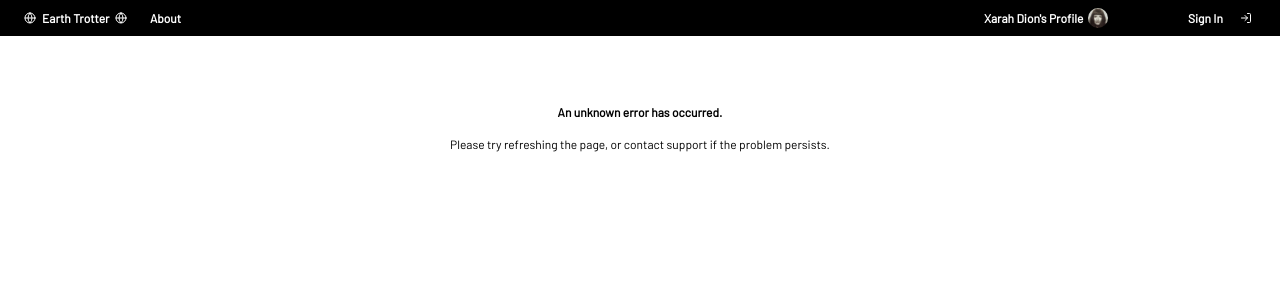
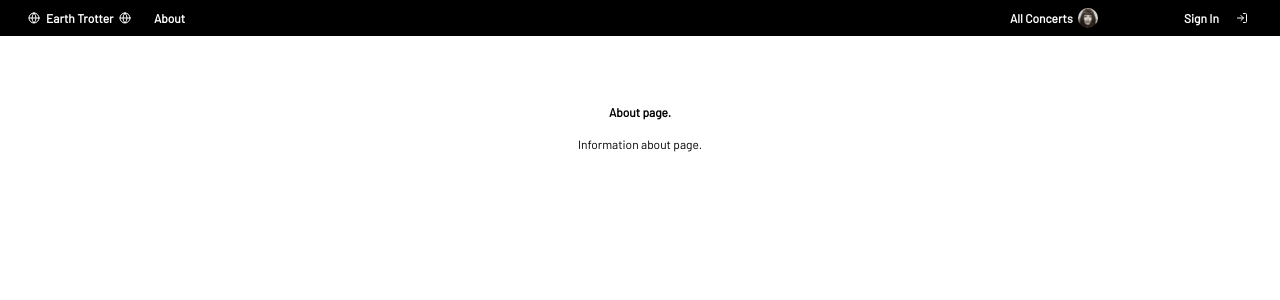
Before and after one commit to XarahDion/final-project, a React (Create React App) app in the folder client/: page /about in a window 1280 px wide. Shown: the top 300 px of the page. Built offline with nearby package versions, Linux system fonts and the light colour scheme; no server answers.

Commit message:
bug fixes + cleanup

```diff
--- a/client/src/components/About.js
+++ b/client/src/components/About.js
@@ -3,8 +3,8 @@ import styled from "styled-components";
 const About = () => {
     return (
     <Wrapper>
-        <Span>An unknown error has occurred.</Span>
-        <Refresh>Please try refreshing the page, or contact support if the problem persists.</Refresh>
+        <Span>About page.</Span>
+        <Refresh>Information about page.</Refresh>
     </Wrapper>
         )
 };
--- a/client/src/components/Concerts.js
+++ b/client/src/components/Concerts.js
@@ -31,7 +31,7 @@ const Concerts = () => {
         .catch((error) => {
             setError(true);
         })
-    }, [ concerts])
+    }, [])
 
     return (
         <Main>
@@ -40,8 +40,8 @@ const Concerts = () => {
                 <Name>Concert Collection</Name>
                 {Object.values(concerts).map((concert) => {
                     return (
-                        <Tippy content={<Span>Go to {concert.city}, {concert.country}</Span>}>
-                        <TravelDiv key={concert._id} onClick={(e) => handleClick(e, concert)}>
+                        <Tippy key={concert._id} content={<Span>Go to {concert.city}, {concert.country}</Span>}>
+                        <TravelDiv onClick={(e) => handleClick(e, concert)}>
                             <Div>{concert.date}</Div>
                             <Div>{concert.venue}</Div>
                             <Div >{concert.city}, {concert.country}</Div>
--- a/client/src/components/Header/DropDown.js
+++ b/client/src/components/Header/DropDown.js
@@ -1,83 +1,28 @@
 import { Link, useLocation } from "react-router-dom";
-import LoginButton from "./LoginButton";
-import LogoutButton from "./LogoutButton";
-import avatar from "../../assets/avatar.jpg";
 import styled from "styled-components";
 
-const DropDown = ({user, years, handleYears}) => {
+const Dropdown = ({user, isAuthenticated, years, handleYears}) => {
 
     return (
-        <>
         <Container>
         {useLocation().pathname === "/" ?
         <label>
-            {user ? `${user.name}'s Travels :` : "Xarah Dion's Concerts :"}
+            {isAuthenticated ? `${user.name}'s Travels :` : "Xarah Dion's Concerts :"}
             <Select onChange={handleYears}>
             <option value="">Select a year...</option>
             {!years ? <h1>Loading...</h1>
             : years.map ((year) => {
                 return  (
-                    <option value={year}>{year}</option>
+                    <option key={year} value={year}>{year}</option>
                 )
             })}
             </Select>
         </label>
-        : <></>}
-    </Container>
-    <Div>
-        {user ?
-        <>
-        <Profile to="/profile">
-            <Greet>
-                {user.name}'s Profile
-                {user?.picture &&
-                <Img async="on" src={user.picture} alt={user?.name} />
-                }
-            </Greet>
-        </Profile>
-        <LogoutButton />
-        </>
-        :
-        <>
-        <Profile to="/concerts">
-            <Greet>
-                Xarah Dion's Profile
-                <Img async="on" src={avatar} alt="Xarah" />
-            </Greet>
-        </Profile>
-        <LoginButton />
-        </>}
-    </Div>
-    </>
+        :<></>}
+        </Container>
     )
 };
 
-const Profile = styled(Link)`
-    cursor: pointer;
-`
-const Img = styled.img`
-    border-radius: 50%;
-    height: 20px;
-    margin-left: 5px;
-`
-const Div = styled.div`
-    display: flex;
-    align-items: center;
-`
-const Greet = styled.button`
-    font-weight: 600;
-    height: 28px;
-    width: 200px;
-    display: flex;
-    align-items: center;
-    border-radius: 5px;
-    font-size: 12px;
-    color: white;
-    background-color: black;
-    &:hover{
-        cursor: pointer;
-    }
-`
 const Select = styled.select`
     margin-left: 5px;
     border-radius: 3px;
@@ -88,4 +33,4 @@ const Container = styled.div`
     font-weight: 200;
 `
 
-export default DropDown;
+export default Dropdown;
--- a/client/src/components/Header/Header.js
+++ b/client/src/components/Header/Header.js
@@ -3,12 +3,12 @@ import { useState, useEffect, useContext } from "react";
 import { UserContext } from '../hooks/UserContext';
 import {useAuth0} from "@auth0/auth0-react";
 import { FiGlobe } from "react-icons/fi";
-import DropDown from "./DropDown";
+import UserMenu from "./UserMenu";
 
 const Header = () =>{
     const [years, setYears] = useState([]);
     const { handleYears } = useContext(UserContext)
-    const { user } = useAuth0();
+    const { user, isAuthenticated, isLoading } = useAuth0();
 
     useEffect ( () => {
         if (user)
@@ -56,7 +56,11 @@ const Header = () =>{
                     <Span>About</Span>
                 </Greet>
             </Div>
-            <DropDown user={user} handleYears={handleYears} years={years} />
+            <UserMenu user={user}
+                isAuthenticated={isAuthenticated}
+                isLoading={isLoading}
+                handleYears={handleYears}
+                years={years} />
         </Wrapper>
     )
 };
@@ -71,7 +75,6 @@ const Greet = styled.button`
     width: 120px;
     display: flex;
     align-items: center;
-    border-radius: 5px;
     font-size: 12px;
     color: white;
     background-color: black;
@@ -87,7 +90,7 @@ const Span = styled.p`
 const Wrapper = styled.div`
     font-size: 12px;
     font-weight: 600;
-    padding: 4px 20px;
+    padding: 4px 24px;
     display: flex;
     align-items: center;
     justify-content: space-between;
--- a/client/src/components/Header/LoginButton.js
+++ b/client/src/components/Header/LoginButton.js
@@ -16,7 +16,6 @@ const LoginButton = () => {
 };
 
 const Span = styled.p`
-    margin-right: 6px;
     font-weight: 600;
 `
 
--- a/client/src/components/Header/LogoutButton.js
+++ b/client/src/components/Header/LogoutButton.js
@@ -16,7 +16,6 @@ const LogoutButton = () => {
 };
 
 const Span = styled.p`
-    margin-right: 6px;
     font-weight: 600;
 `
 
--- /dev/null
+++ b/client/src/components/Header/UserMenu.js
@@ -0,0 +1,76 @@
+import { Link, useLocation } from "react-router-dom";
+import LoginButton from "./LoginButton";
+import LogoutButton from "./LogoutButton";
+import avatar from "../../assets/avatar.jpg";
+import styled from "styled-components";
+import Dropdown from "./Dropdown";
+
+const UserMenu = ({user, isAuthenticated, isLoading, years, handleYears}) => {
+
+    return (
+        <>
+        {isLoading? <Greet></Greet>
+        :<>
+        <Dropdown user={user}
+            isAuthenticated={isAuthenticated}
+            isLoading={isLoading}
+            years={years}
+            handleYears={handleYears} />
+
+        <Div>
+        {isAuthenticated ?
+        <>
+        <Profile to="/profile">
+            <Greet>
+                {user.name}'s Profile
+                {user?.picture &&
+                <Img async="on" src={user.picture} alt={user?.name} />
+                }
+            </Greet>
+        </Profile>
+        <LogoutButton />
+        </>
+        :<>
+        <Profile to="/concerts">
+            <Greet>
+                All Concerts
+                <Img async="on" src={avatar} alt="Xarah" />
+            </Greet>
+        </Profile>
+        <LoginButton />
+        </>
+        }
+        </Div>
+        </>}
+        </>
+    )
+};
+
+const Profile = styled(Link)`
+    cursor: pointer;
+`
+const Img = styled.img`
+    border-radius: 50%;
+    height: 20px;
+    margin-left: 5px;
+`
+const Div = styled.div`
+    display: flex;
+    align-items: center;
+
+`
+const Greet = styled.button`
+    font-weight: 600;
+    height: 28px;
+    width: 170px;
+    display: flex;
+    align-items: center;
+    font-size: 12px;
+    color: white;
+    background-color: black;
+    &:hover{
+        cursor: pointer;
+    }
+`
+
+export default UserMenu;
--- a/client/src/components/Home.js
+++ b/client/src/components/Home.js
@@ -14,7 +14,7 @@ const Home = () =>{
 
     useEffect (() =>{
         navigator.geolocation.getCurrentPosition((position) => {
-            setCoords([position.coords.longitude, position.coords.latitude])
+            setCoords([position.coords.longitude.toFixed(4), position.coords.latitude.toFixed(4)])
         })
     },[])
 
@@ -31,7 +31,7 @@ const Home = () =>{
         });
         map.current.addControl(nav, 'top-right');
         new mapboxgl.Marker({
-            color: "red",
+            color: "black",
             scale: 0.75
         })
         .setLngLat(coords)
--- a/client/src/components/UserProfile/Travels.js
+++ b/client/src/components/UserProfile/Travels.js
@@ -64,8 +64,8 @@ const Travels = ({ travelState, handleRemove, setFormData, setUpdateId, setUpdat
                 {travels.length === 0 ? <Err>Please add travel to collection.</Err> : <></>}
                 {Object.values(travels).map((travel) => {
                     return (
-                        <Tippy content={<Span>Go to {travel.city}, {travel.country}</Span>}>
-                        <TravelDiv key={travel._id} onClick={(e) => handleClick(e, travel)}>
+                        <Tippy  key={travel._id} content={<Span>Go to {travel.city}, {travel.country}</Span>}>
+                        <TravelDiv onClick={(e) => handleClick(e, travel)}>
                             <Div>{travel.date}</Div>
                             <Div>{travel.venue}</Div>
                             <Div >{travel.city}, {travel.country}</Div>
```
Also changed, not shown: client/src/components/City.js (+19 -14 lines), 2 other files (tests, documents, lock files or other folders).
